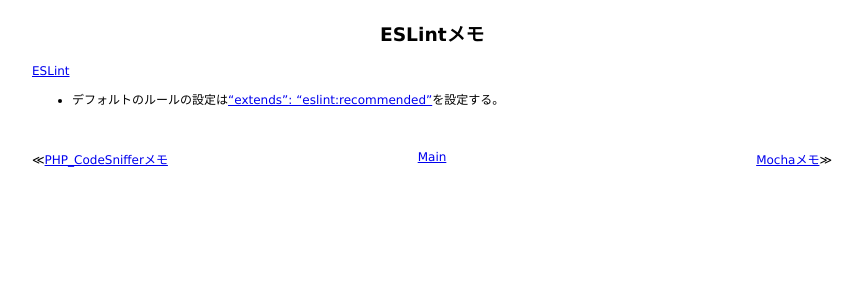
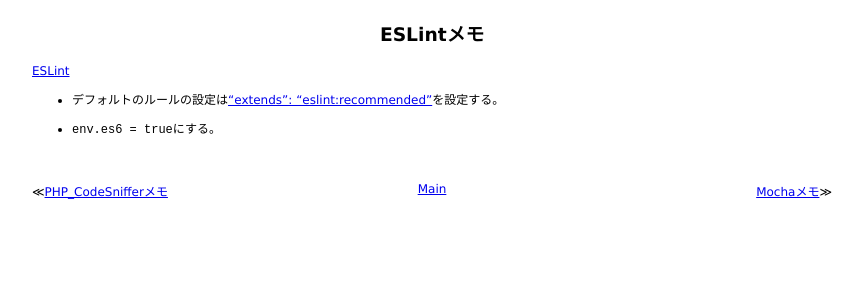
Before and after one commit to 38elements/38elements.github.com, a Jekyll site: the page built from _posts/2016-10-02-eslint.md, in a window 1280 px wide. Shown: the top 300 px of the page, without its empty margins (208-1071 px from the left). Built offline with Jekyll 4.4.1, drawn with Linux system fonts in a browser that asks for light colours.

Commit message:
Update 2016-10-02-eslint.md

```diff
--- a/_posts/2016-10-02-eslint.md
+++ b/_posts/2016-10-02-eslint.md
@@ -5,3 +5,5 @@ title: ESLintメモ
 [ESLint](http://eslint.org/)
 
 * デフォルトのルールの設定は["extends": "eslint:recommended"](http://eslint.org/docs/user-guide/configuring#using-eslintrecommended)を設定する。
+
+* `env.es6 = true`にする。
```
